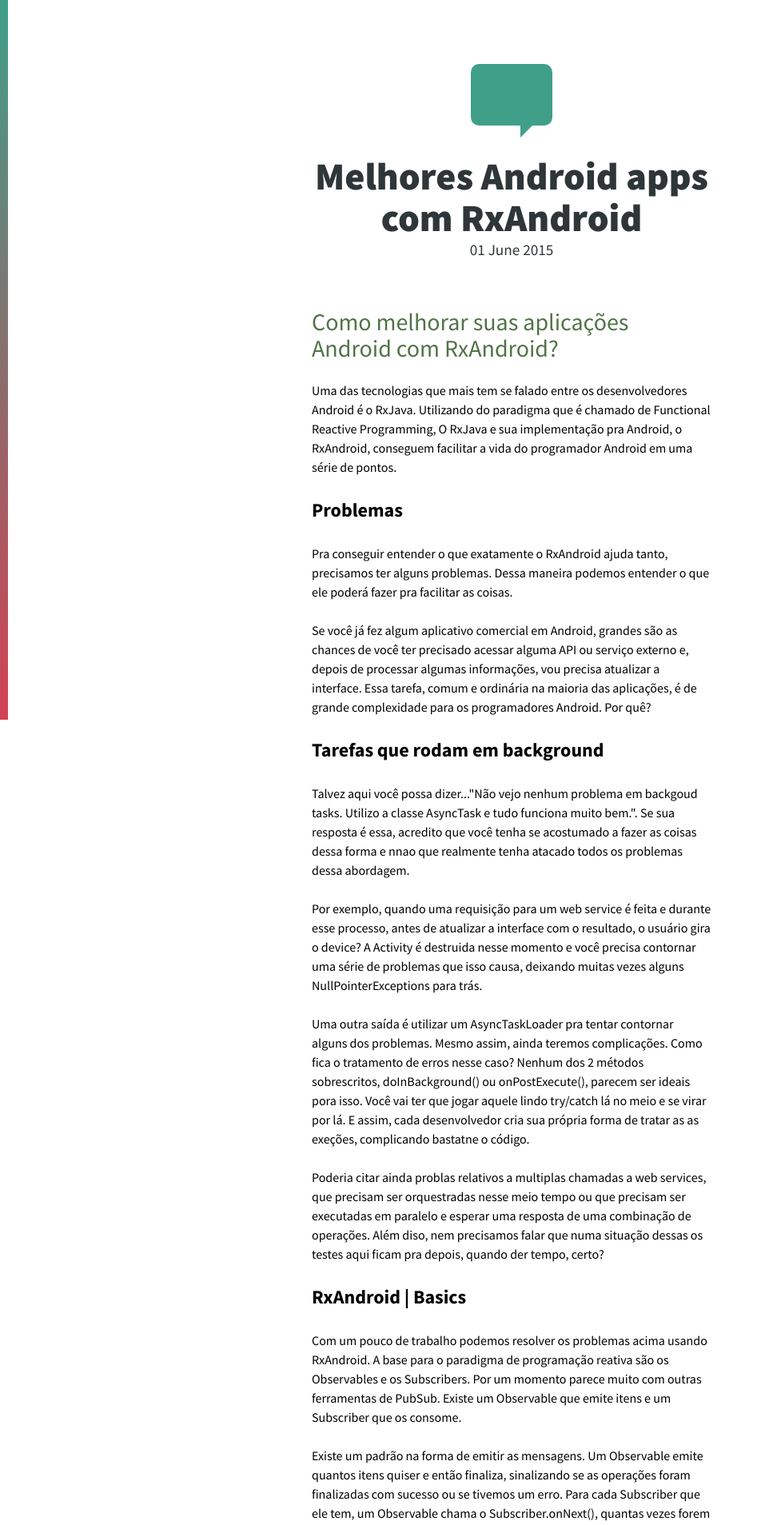
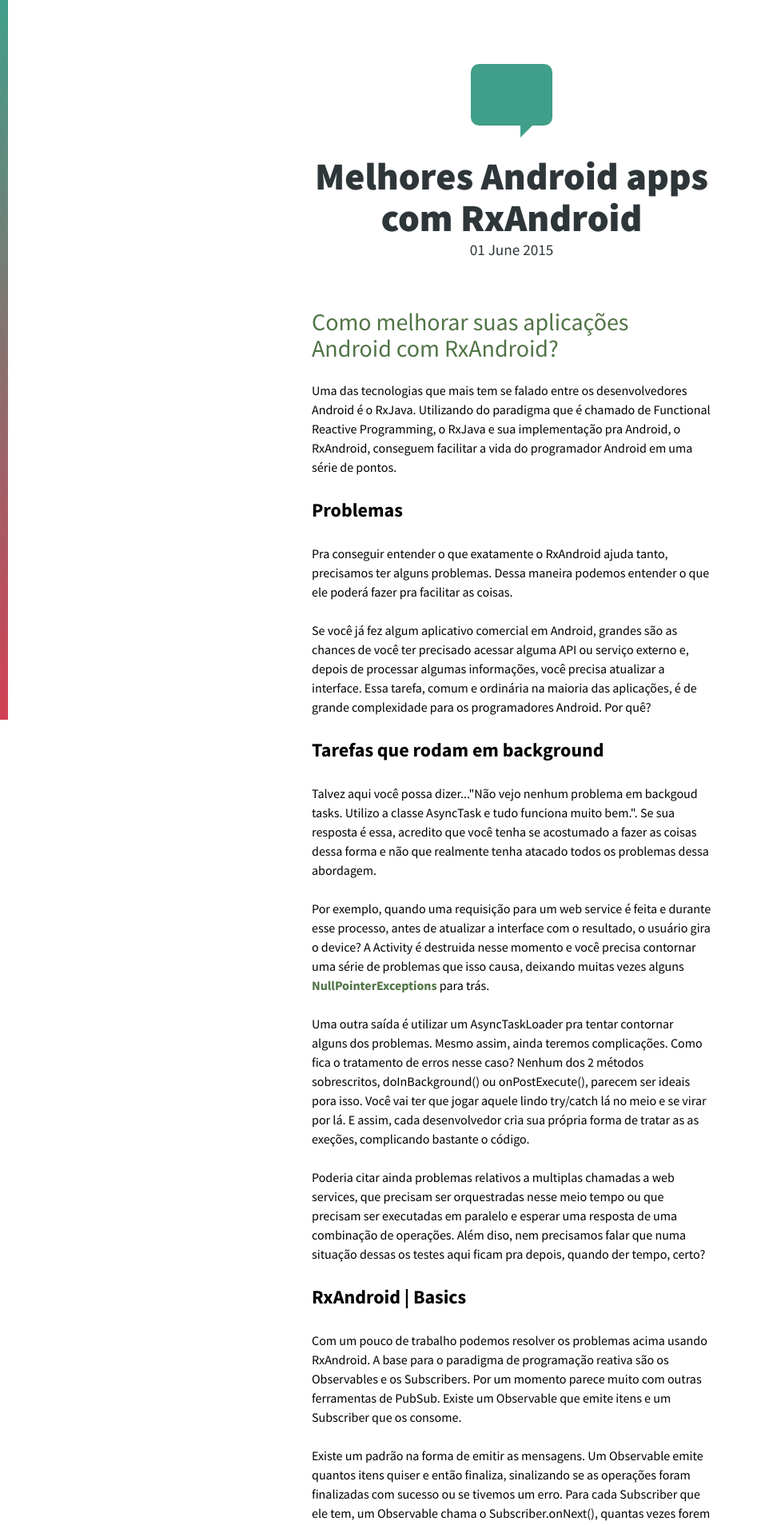
Before and after one commit to andersonleite/andersonleite.github.com, a Jekyll site: the page built from _posts/2015-06-01-rxandroid.html, in a window 1280 px wide. Shown: the top 1907 px of the page at 80% size, without its empty margins (0-952 px from the left). Built offline with Jekyll 4.4.1, drawn with Linux system fonts in a browser that asks for light colours; comment, search, counter and statistics services are not loaded; some of the changed text lies outside the part shown.

```diff
--- a/_posts/2015-06-01-rxandroid.html
+++ b/_posts/2015-06-01-rxandroid.html
@@ -15,7 +15,7 @@ Como melhorar suas aplicações Android com RxAndroid?
 <br><br>
 
 Uma das tecnologias que mais tem se falado entre os desenvolvedores Android é o RxJava.
-Utilizando do paradigma que é chamado de Functional Reactive Programming, O RxJava e sua implementação pra
+Utilizando do paradigma que é chamado de Functional Reactive Programming, o RxJava e sua implementação pra
 Android, o RxAndroid, conseguem facilitar a vida do programador Android em uma série de pontos.
 <br><br>
 
@@ -27,7 +27,7 @@ Dessa maneira podemos entender o que ele poderá fazer pra facilitar as coisas.
 <br><br>
 
 Se você já fez algum aplicativo comercial em Android, grandes são as chances de você ter precisado acessar alguma API ou
-serviço externo e, depois de processar algumas informações, vou precisa atualizar a interface.
+serviço externo e, depois de processar algumas informações, você precisa atualizar a interface.
 Essa tarefa, comum e ordinária na maioria das aplicações, é de grande complexidade para os programadores Android. Por quê?
 <br><br>
 
@@ -35,21 +35,21 @@ Essa tarefa, comum e ordinária na maioria das aplicações, é de grande comple
 <br><br>
 
 Talvez aqui você possa dizer..."Não vejo nenhum problema em backgoud tasks. Utilizo a classe AsyncTask e tudo funciona muito bem.".
-Se sua resposta é essa, acredito que você tenha se acostumado a fazer as coisas dessa forma e nnao que realmente tenha atacado todos
+Se sua resposta é essa, acredito que você tenha se acostumado a fazer as coisas dessa forma e não que realmente tenha atacado todos
 os problemas dessa abordagem.
 <br><br>
 
 Por exemplo, quando uma requisição para um web service é feita e durante esse processo, antes de atualizar a interface com o resultado, o
 usuário gira o device? A Activity é destruida nesse momento e você precisa contornar uma série de problemas que isso causa, deixando
-muitas vezes alguns NullPointerExceptions para trás.
+muitas vezes alguns <span>NullPointerExceptions</span> para trás.
 <br><br>
 
 Uma outra saída é utilizar um AsyncTaskLoader pra tentar contornar alguns dos problemas. Mesmo assim, ainda teremos complicações.
 Como fica o tratamento de erros nesse caso? Nenhum dos 2 métodos sobrescritos, doInBackground() ou onPostExecute(), parecem ser
-ideais pora isso. Você vai ter que jogar aquele lindo try/catch lá no meio e se virar por lá. E assim, cada desenvolvedor cria sua própria forma de tratar as as exeções, complicando bastatne o código.
+ideais pora isso. Você vai ter que jogar aquele lindo try/catch lá no meio e se virar por lá. E assim, cada desenvolvedor cria sua própria forma de tratar as as exeções, complicando bastante o código.
 <br><br>
 
-Poderia citar ainda problas relativos a multiplas chamadas a web services, que precisam ser orquestradas nesse meio tempo ou que
+Poderia citar ainda problemas relativos a multiplas chamadas a web services, que precisam ser orquestradas nesse meio tempo ou que
 precisam ser executadas em paralelo e esperar uma resposta de uma combinação de operações. Além diso, nem precisamos falar que numa situação
 dessas os testes aqui ficam pra depois, quando der tempo, certo?
 <br><br>
```
Also changed, not shown: other parts of _posts/2015-06-01-rxandroid.html (+1 -1 lines), _posts/2015-06-08-retrofit-rxandroid.html (added, +59 -0 lines), css/styles.css, css/styles.scss (line endings or trailing spaces), images/posts-sdbc9b83555.png (deleted), images/posts-se3d0c4a709.png (deleted), images/posts-se721ec060f.png (added), images/posts/goodparts.png (deleted), images/posts/retrofit.png (added), images/posts/webgl.png (deleted).
